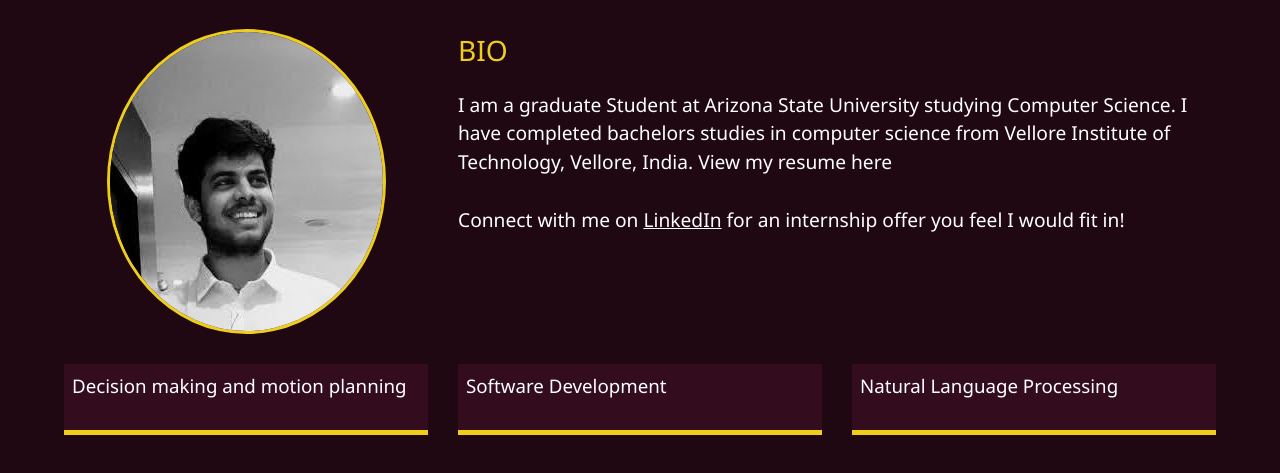
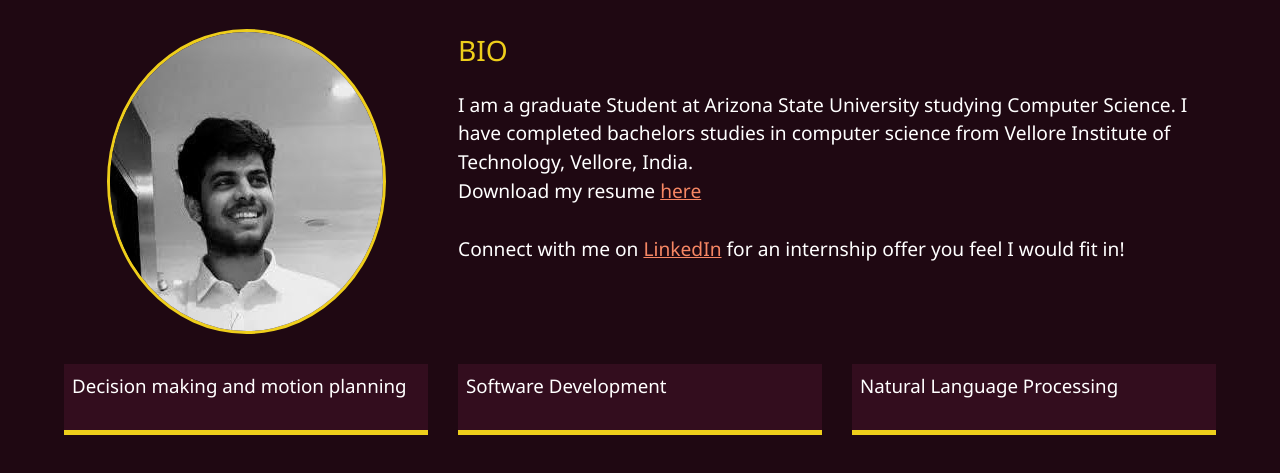
Before and after one commit to saurabh1mohite/saurabh1mohite.github.io, a website: page about.html in a window 1280 px wide. Shown: the part 253-726 px from the top of the page. Drawn offline with nearby package versions, Linux system fonts and the light colour scheme; files that its build step writes are made by us from their sources; files whose address does not match are found by name.

Commit message:
Update about.html

```diff
--- a/about.html
+++ b/about.html
@@ -64,8 +64,9 @@
                 <p style="font-size: 1.2rem">
                     I am a graduate Student at Arizona State University studying Computer Science. I have completed bachelors studies in computer science from
                     Vellore Institute of Technology, Vellore, India.
-                    View my resume <span onclick="window.open('https://github.com/saurabh1mohite/saurabh1mohite.github.io/raw/main/Dist/pdfs/Software%20Resume.pdf)"> here </span>
-<br><br>Connect with me on <span onclick="window.open('https://www.linkedin.com/in/saurabh-mohite-60a41216a/', '_blank');" style="text-decoration: underline">LinkedIn</span> for an internship offer you feel I would fit in!</p>
+                    <br/>
+                    Download my resume <span onclick="window.open('https://github.com/saurabh1mohite/saurabh1mohite.github.io/raw/main/Dist/pdfs/Software%20Resume.pdf)" style="text-decoration: underline; color:#F78764"> here </span>
+<br><br>Connect with me on <span onclick="window.open('https://www.linkedin.com/in/saurabh-mohite-60a41216a/', '_blank');" style="text-decoration: underline; color:#F78764">LinkedIn</span> for an internship offer you feel I would fit in!</p>
             </div>
 
             <div class="job job-1">
```
